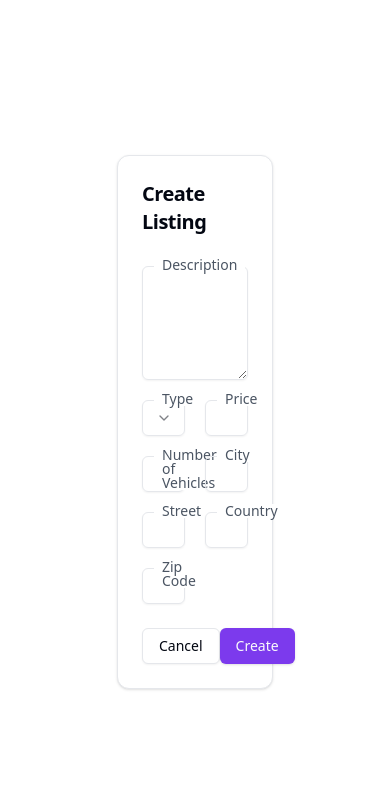
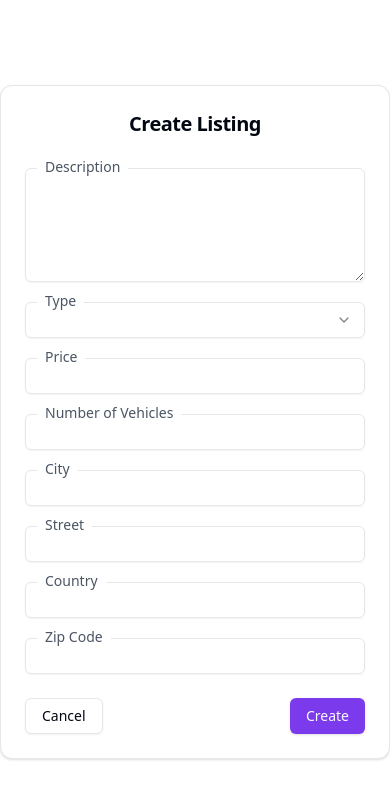
Before and after one commit to SamikshyaChhetri/Frontend-Parkit, a Next.js app: page /p/1/listings in a window 390 px wide. Shown: the top 798 px of the page. Built offline with nearby package versions, Linux system fonts and the light colour scheme.

Commit message:
params passed

```diff
--- a/src/app/p/[userId]/listings/page.tsx
+++ b/src/app/p/[userId]/listings/page.tsx
@@ -1,3 +1,4 @@
+"use client";
 import { Button } from "@/components/ui/button";
 import {
   Card,
@@ -19,19 +20,68 @@ import {
   SelectValue,
 } from "@/components/ui/select";
 import { Textarea } from "@/components/ui/textarea";
+import { zodResolver } from "@hookform/resolvers/zod";
+import { useMutation } from "@tanstack/react-query";
+import axios from "axios";
+import React, { FC, Usable } from "react";
+import { useForm } from "react-hook-form";
+import { z } from "zod";
 
-const page = () => {
+const createSchema = z.object({
+  description: z.string().min(1, "Description cannot be empty"),
+  type: z.string().min(1, "Please choose a type"),
+  numberOfvehicle: z.coerce.string().min(1, "No. of vehicles cannot be empty"),
+  street: z.string().min(2, "Street cannot be empty"),
+  zipcode: z.string().min(1, "Zipcode cannot be empty"),
+  price: z.string().min(1, "Price cannot be empty"),
+  city: z.string().min(1, "City cannot be empty"),
+  country: z.string().min(1, "Country cannot be empty"),
+});
+
+const page: FC<{
+  params: Usable<{ userId: string }>;
+}> = ({ params }) => {
+  const rparams = React.use(params);
+  const form = useForm({
+    defaultValues: {
+      description: "",
+      type: "",
+      noOfVehicle: "",
+      street: "",
+      zipcode: "",
+      price: "",
+      city: "",
+      country: "",
+    },
+    resolver: zodResolver(createSchema),
+  });
+  const onsubmit = () => {
+    submitDataMutation.mutate();
+  };
+  const submitDataMutation = useMutation({
+    mutationFn: async () => {
+      const value = form.getValues();
+      const response = await axios.post(`http://localhost:3333/listing`, {
+        ...value,
+        ownerId: rparams.userId,
+      });
+      console.log(response.data);
+
+      return response.data;
+    },
+  });
   return (
-    <div className="flex justify-center items-center  h-screen">
-      <Card className="w-[40%]">
+    <div className="flex justify-center items-center  h-screen  ">
+      <Card className="md:w-[40%] sm:w-[70%] w-[100%] flex flex-col gap- ">
+        <form onSubmit={form.handleSubmit(onsubmit)}>
           <CardHeader className="flex justify-center items-center">
             <CardTitle className="text-xl">Create Listing</CardTitle>
             <CardDescription></CardDescription>
           </CardHeader>
           <CardContent>
-          <form>
-            <div className="  gap-5 grid grid-cols-2 ">
-              <div className="flex flex-col gap-1 relative col-span-2">
+            {/* <form> */}
+            <div className="md:gap-5 grid md:grid-cols-2  sm:grid-cols-1 sm:gap-5 gap-5 ">
+              <div className="sm:flex sm:flex-col gap-1 relative md:col-span-2 sm:col-span-1">
                 <Label
                   htmlFor="description"
                   className="absolute -top-2 left-3 bg-white px-2 text-gray-600"
@@ -42,6 +92,7 @@ const page = () => {
                   id="description"
                   className="border  rounded-md p-2"
                   rows={4}
+                  {...form.register("description")}
                 />
               </div>
               <div className="flex flex-col gap-1 relative">
@@ -51,7 +102,7 @@ const page = () => {
                 >
                   Type
                 </Label>
-                <Select>
+                <Select onValueChange={(value) => form.setValue("type", value)}>
                   <SelectTrigger>
                     <SelectValue />
                   </SelectTrigger>
@@ -74,7 +125,7 @@ const page = () => {
                 >
                   Price
                 </Label>
-                <Input type="number" />
+                <Input type="number" {...form.register("price")} />
               </div>
               <div className="flex flex-col gap-1 relative">
                 <Label
@@ -83,7 +134,7 @@ const page = () => {
                 >
                   Number of Vehicles
                 </Label>
-                <Input type="number" />
+                <Input type="number" {...form.register("noOfVehicle")} />
               </div>
               <div className="flex flex-col gap-1 relative">
                 <Label
@@ -92,7 +143,7 @@ const page = () => {
                 >
                   City
                 </Label>
-                <Input />
+                <Input {...form.register("city")} />
               </div>
               <div className="flex flex-col gap-1 relative">
                 <Label
@@ -101,7 +152,7 @@ const page = () => {
                 >
                   Street
                 </Label>
-                <Input />
+                <Input {...form.register("street")} />
               </div>
               <div className="flex flex-col gap-1 relative">
                 <Label
@@ -110,7 +161,7 @@ const page = () => {
                 >
                   Country
                 </Label>
-                <Input />
+                <Input {...form.register("country")} />
               </div>
               <div className="flex flex-col gap-1 relative">
                 <Label
@@ -119,18 +170,24 @@ const page = () => {
                 >
                   Zip Code
                 </Label>
-                <Input />
+                <Input {...form.register("zipcode")} />
               </div>
             </div>
-          </form>
+            {/* </form> */}
           </CardContent>
           <CardFooter className="flex justify-between">
             <Button variant="outline">Cancel</Button>
-          <Button>Create</Button>
+            <Button
+              onClick={() => {
+                console.log(form.formState.errors);
+              }}
+            >
+              Create
+            </Button>
           </CardFooter>
+        </form>
       </Card>
     </div>
   );
 };
-
 export default page;
```
Lines whose indentation alone changed are shown as unchanged.
